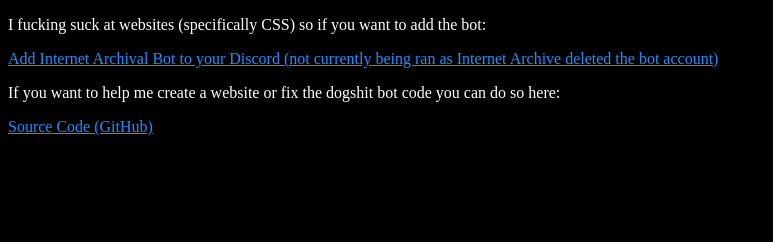
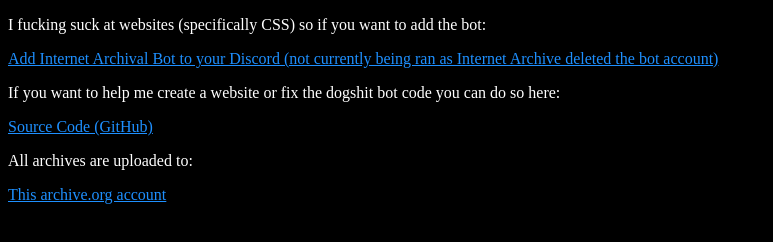
Before and after one commit to Pendonym/Internet-Archival-Bot, a plain HTML site: page index.html in a window 1280 px wide. Shown: the whole page, without its empty margins (0-773 px from the left). Drawn offline with Linux system fonts and the light colour scheme.

Commit message:
Update index.html

```diff
--- a/index.html
+++ b/index.html
@@ -10,6 +10,8 @@
   <a href="https://discord.com/oauth2/authorize?client_id=1508783480266293439">Add Internet Archival Bot to your Discord (not currently being ran as Internet Archive deleted the bot account)</a>
   <p>If you want to help me create a website or fix the dogshit bot code you can do so here:</p>
   <a href="https://github.com/Pendonym/Internet-Archival-Bot">Source Code (GitHub)</a>
+  <p>All archives are uploaded to:</p>
+  <a href="https://archive.org/details/@internet_archival">This archive.org account</a>
 </body>
 <style>
   p {color: white;}
```
